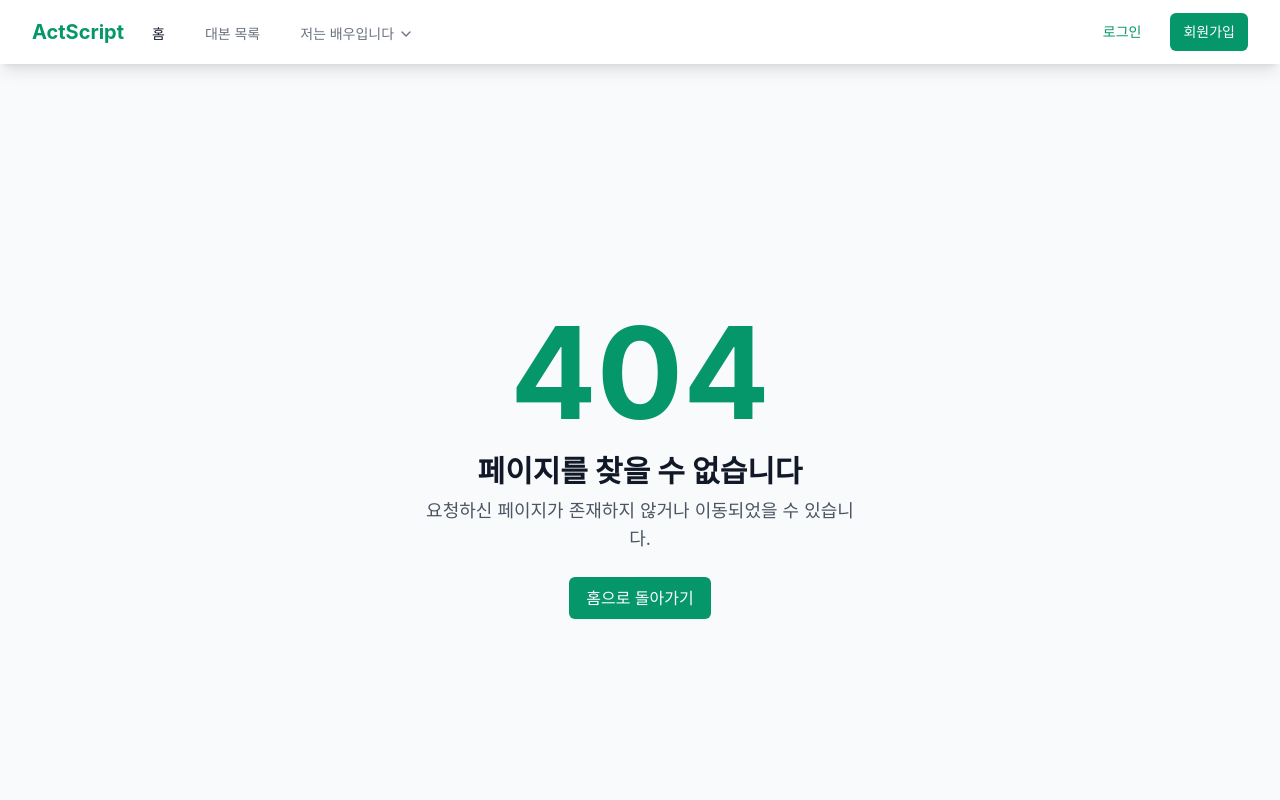
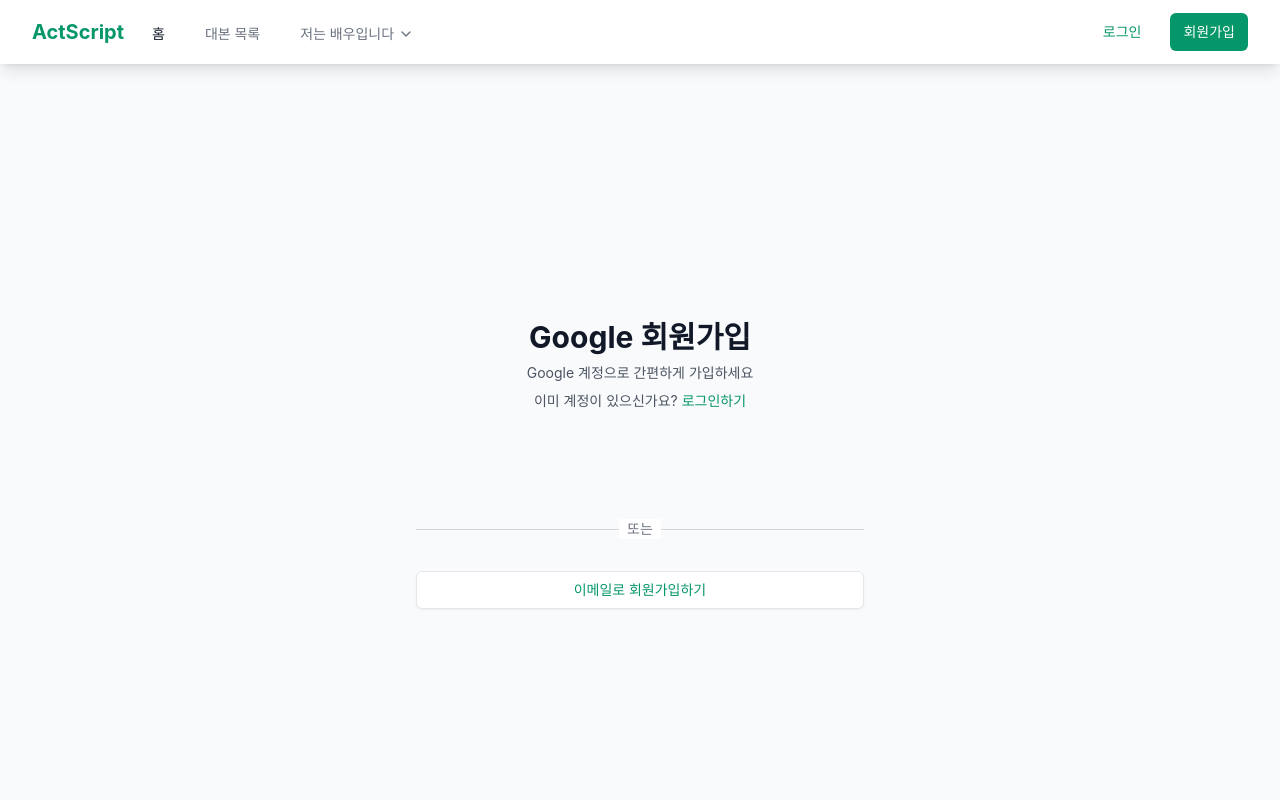
Before and after one commit to actscript0317/actscript, a React (Create React App) app in the folder frontend/: page /google-register in a window 1280 px wide. Before the commit this address led to /404. Shown: the top 800 px of the page. Built offline with nearby package versions, Linux system fonts and the light colour scheme; no server answers.

Commit message:
가보장

```diff
--- a/frontend/src/App.js
+++ b/frontend/src/App.js
@@ -13,6 +13,7 @@
 import ScriptVault from './pages/ScriptVault';
 import Login from './pages/Login';
 import Register from './pages/Register';
+import GoogleRegister from './pages/GoogleRegister';
 import ForgotPassword from './pages/ForgotPassword';
 import ResetPassword from './pages/ResetPassword';
 import VerifyEmail from './pages/VerifyEmail';
@@ -88,6 +89,11 @@
                   <Register />
                 </PublicRoute>
               } />
+              <Route path="/google-register" element={
+                <PublicRoute>
+                  <GoogleRegister />
+                </PublicRoute>
+              } />
               <Route path="/forgot-password" element={
                 <PublicRoute>
                   <ForgotPassword />
--- /dev/null
+++ b/frontend/src/pages/GoogleRegister.js
@@ -0,0 +1,77 @@
+import React, { useState } from 'react';
+import { Link, useNavigate } from 'react-router-dom';
+import { useAuth } from '../contexts/AuthContext';
+import { toast } from 'react-hot-toast';
+import GoogleSignup from '../components/GoogleSignup';
+
+const GoogleRegister = () => {
+  const [error, setError] = useState('');
+  const navigate = useNavigate();
+
+  // Google 회원가입 성공 핸들러
+  const handleGoogleSignupSuccess = (result) => {
+    toast.success('Google 회원가입이 완료되었습니다!');
+    navigate('/', { replace: true });
+  };
+
+  // Google 회원가입 실패 핸들러
+  const handleGoogleSignupError = (errorMessage) => {
+    setError(errorMessage);
+    toast.error(errorMessage);
+  };
+
+  return (
+    <div className="min-h-screen flex items-center justify-center py-12 px-4 sm:px-6 lg:px-8">
+      <div className="max-w-md w-full space-y-8">
+        <div className="text-center">
+          <h2 className="text-3xl font-bold text-gray-900">Google 회원가입</h2>
+          <p className="mt-2 text-sm text-gray-600">
+            Google 계정으로 간편하게 가입하세요
+          </p>
+          <p className="mt-2 text-sm text-gray-600">
+            이미 계정이 있으신가요?{' '}
+            <Link to="/login" className="text-primary hover:text-primary-dark">
+              로그인하기
+            </Link>
+          </p>
+        </div>
+
+        {error && (
+          <div className="bg-red-50 border border-red-200 text-red-600 px-4 py-3 rounded-lg text-sm">
+            {error}
+          </div>
+        )}
+
+        {/* Google 회원가입 버튼 */}
+        <div className="space-y-4">
+          <GoogleSignup
+            onSuccess={handleGoogleSignupSuccess}
+            onError={handleGoogleSignupError}
+          />
+        </div>
+
+        {/* 구분선 */}
+        <div className="relative">
+          <div className="absolute inset-0 flex items-center">
+            <div className="w-full border-t border-gray-300" />
+          </div>
+          <div className="relative flex justify-center text-sm">
+            <span className="px-2 bg-white text-gray-500">또는</span>
+          </div>
+        </div>
+
+        {/* 이메일 회원가입 링크 */}
+        <div className="text-center">
+          <Link
+            to="/register"
+            className="w-full flex justify-center py-2 px-4 border border-primary rounded-md shadow-sm text-sm font-medium text-primary bg-white hover:bg-primary hover:text-white focus:outline-none focus:ring-2 focus:ring-offset-2 focus:ring-primary transition-colors"
+          >
+            이메일로 회원가입하기
+          </Link>
+        </div>
+      </div>
+    </div>
+  );
+};
+
+export default GoogleRegister;
--- a/frontend/src/pages/Register.js
+++ b/frontend/src/pages/Register.js
@@ -4,7 +4,6 @@
 import { authAPI } from '../services/api';
 import { useAuth } from '../contexts/AuthContext';
 import { toast } from 'react-hot-toast';
-import GoogleSignup from '../components/GoogleSignup';
 
 const Register = () => {
   const [step, setStep] = useState(1); // 1: 이메일 입력, 2: 인증 코드 입력, 3: 회원정보 입력
@@ -163,16 +162,6 @@
     setError('');
   };
 
-  // Google 회원가입 성공 핸들러
-  const handleGoogleSignupSuccess = (result) => {
-    // 홈페이지로 이동
-    navigate('/', { replace: true });
-  };
-
-  // Google 회원가입 실패 핸들러
-  const handleGoogleSignupError = (errorMessage) => {
-    setError(errorMessage);
-  };
 
   // Step 1: 이메일 입력
   if (step === 1) {
@@ -180,7 +169,10 @@
       <div className="min-h-screen flex items-center justify-center py-12 px-4 sm:px-6 lg:px-8">
         <div className="max-w-md w-full space-y-8">
           <div className="text-center">
-            <h2 className="text-3xl font-bold text-gray-900">회원가입</h2>
+            <h2 className="text-3xl font-bold text-gray-900">이메일 회원가입</h2>
+            <p className="mt-2 text-sm text-gray-600">
+              이메일 인증을 통한 회원가입
+            </p>
             <p className="mt-2 text-sm text-gray-600">
               이미 계정이 있으신가요?{' '}
               <Link to="/login" className="text-primary hover:text-primary-dark">
@@ -189,11 +181,21 @@
             </p>
           </div>
 
-          {/* Google 회원가입 */}
-          <GoogleSignup
-            onSuccess={handleGoogleSignupSuccess}
-            onError={handleGoogleSignupError}
-          />
+          {/* Google 회원가입 버튼 */}
+          <div className="space-y-3">
+            <Link
+              to="/google-register"
+              className="w-full flex justify-center items-center py-3 px-4 border border-gray-300 rounded-md shadow-sm bg-white text-sm font-medium text-gray-700 hover:bg-gray-50 focus:outline-none focus:ring-2 focus:ring-offset-2 focus:ring-primary transition-colors"
+            >
+              <svg className="w-5 h-5 mr-3" viewBox="0 0 24 24">
+                <path fill="#4285F4" d="M22.56 12.25c0-.78-.07-1.53-.2-2.25H12v4.26h5.92c-.26 1.37-1.04 2.53-2.21 3.31v2.77h3.57c2.08-1.92 3.28-4.74 3.28-8.09z"/>
+                <path fill="#34A853" d="M12 23c2.97 0 5.46-.98 7.28-2.66l-3.57-2.77c-.98.66-2.23 1.06-3.71 1.06-2.86 0-5.29-1.93-6.16-4.53H2.18v2.84C3.99 20.53 7.7 23 12 23z"/>
+                <path fill="#FBBC05" d="M5.84 14.09c-.22-.66-.35-1.36-.35-2.09s.13-1.43.35-2.09V7.07H2.18C1.43 8.55 1 10.22 1 12s.43 3.45 1.18 4.93l2.85-2.22.81-.62z"/>
+                <path fill="#EA4335" d="M12 5.38c1.62 0 3.06.56 4.21 1.64l3.15-3.15C17.45 2.09 14.97 1 12 1 7.7 1 3.99 3.47 2.18 7.07l3.66 2.84c.87-2.6 3.3-4.53 6.16-4.53z"/>
+              </svg>
+              Google로 간편 회원가입
+            </Link>
+          </div>
 
           {/* 구분선 */}
           <div className="relative">
@@ -204,6 +206,7 @@
               <span className="px-2 bg-white text-gray-500">또는 이메일로 가입</span>
             </div>
           </div>
+
 
           <form className="mt-8 space-y-6" onSubmit={handleEmailSubmit}>
             {error && (
```
Also changed, not shown: 2 other files (tests, documents, lock files or other folders).
